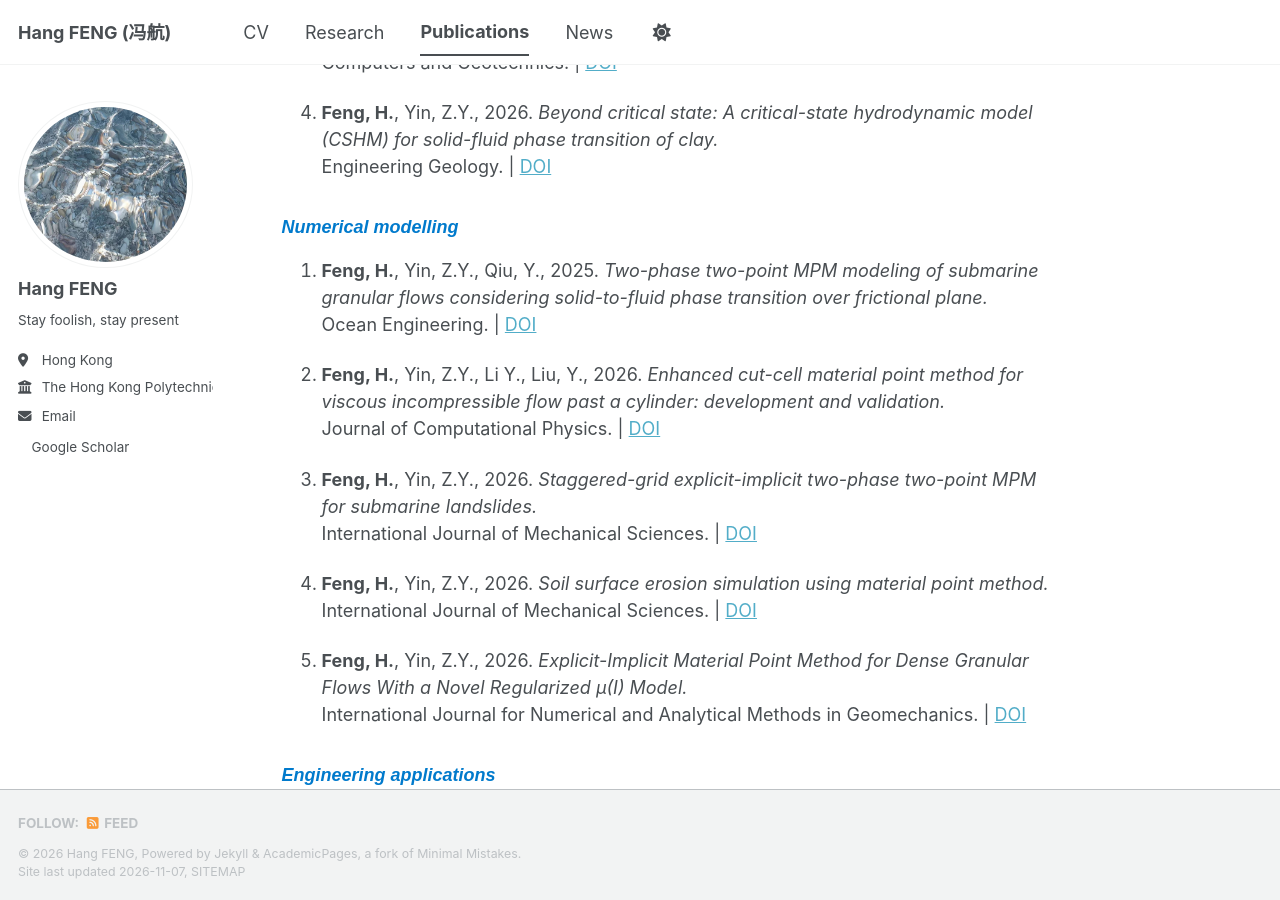
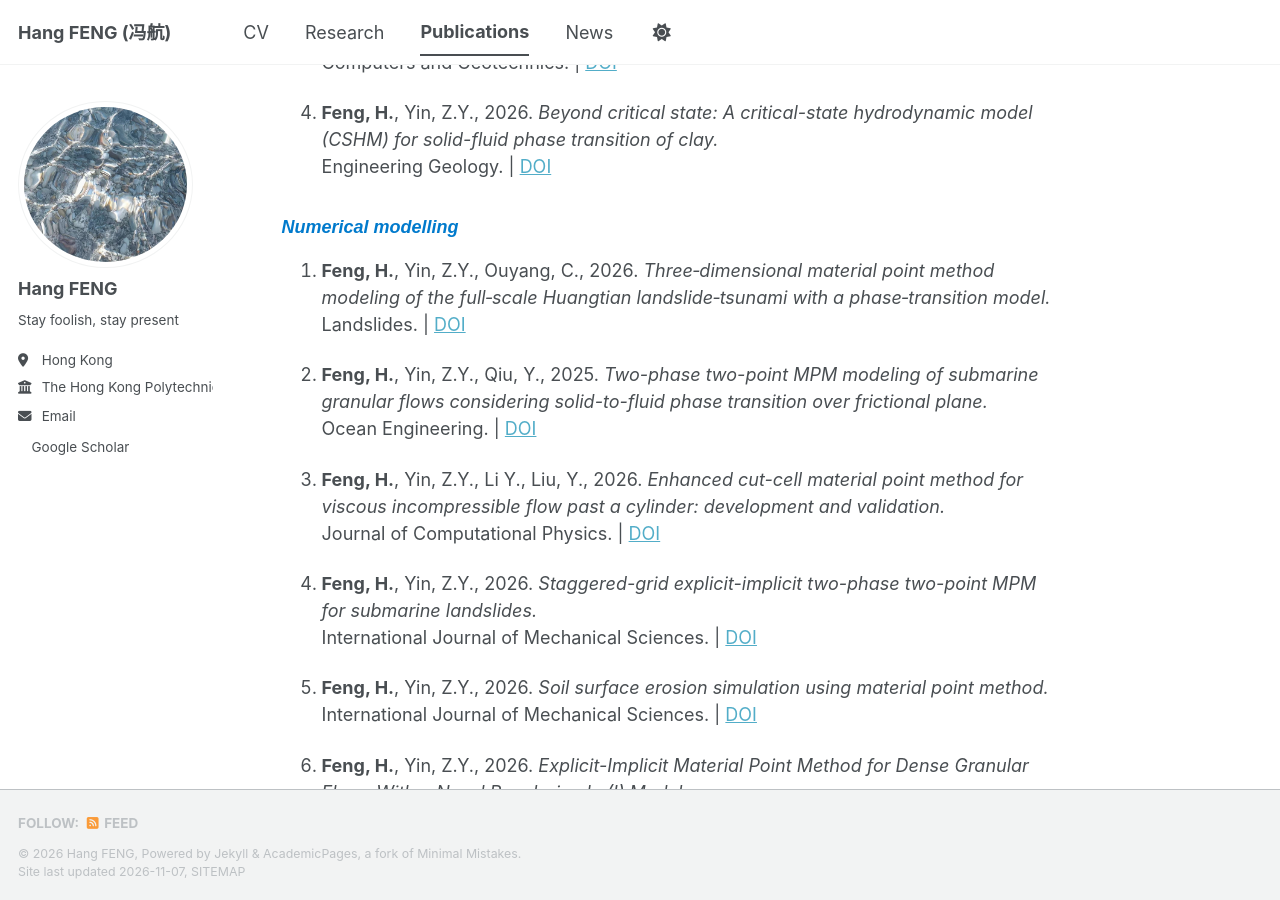
Before and after one commit to fenghang454/fenghang454.github.io, a Jekyll site: the page built from _pages/publications.md, in a window 1280 px wide and 900 px high, scrolled down 575 px. Built offline with Jekyll 4.4.1, drawn with Linux system fonts in a browser that asks for light colours; a style sheet for code colours, icons or effects is not loaded.

Commit message:
Update publications.md

```diff
--- a/_pages/publications.md
+++ b/_pages/publications.md
@@ -30,23 +30,27 @@ author_profile: true
 
 ### <span style="font-family: Arial; font-style: italic; color: #007ACC;">Numerical modelling </span>
 
+1. **Feng, H.**, Yin, Z.Y., Ouyang, C., 2026.
+   *Three‑dimensional material point method modeling of the full‑scale Huangtian landslide‑tsunami with a phase‑transition model.*
+   Landslides.  | [DOI](https://doi.org/10.1007/s11831-024-10198-0)
+
 1. **Feng, H.**, Yin, Z.Y., Qiu, Y., 2025.
    *Two-phase two-point MPM modeling of submarine granular flows considering solid-to-fluid phase transition over frictional plane.*
-   Ocean Engineering.  | [DOI](https://doi.org/10.1016/j.oceaneng.2025.122798)
+   Ocean Engineering.  | [DOI](https://doi.org/10.1007/s10346-026-02869-9.)
 
-2. **Feng, H.**, Yin, Z.Y., Li Y., Liu, Y., 2026.
+1. **Feng, H.**, Yin, Z.Y., Li Y., Liu, Y., 2026.
    *Enhanced cut-cell material point method for viscous incompressible flow past a cylinder: development and validation.*
    Journal of Computational Physics.   | [DOI](https://doi.org/10.1016/j.jcp.2026.115120)
 
-3. **Feng, H.**, Yin, Z.Y., 2026.
+1. **Feng, H.**, Yin, Z.Y., 2026.
    *Staggered-grid explicit-implicit two-phase two-point MPM for submarine landslides.*
    International Journal of Mechanical Sciences.  | [DOI](https://doi.org/10.1016/j.ijmecsci.2026.111652)
 
-4. **Feng, H.**, Yin, Z.Y., 2026.
+1. **Feng, H.**, Yin, Z.Y., 2026.
    *Soil surface erosion simulation using material point method.*
    International Journal of Mechanical Sciences.  | [DOI](https://doi.org/10.1016/j.ijmecsci.2026.111470)
 
-5. **Feng, H.**, Yin, Z.Y., 2026.
+1. **Feng, H.**, Yin, Z.Y., 2026.
    *Explicit-Implicit Material Point Method for Dense Granular Flows With a Novel Regularized µ(I) Model.*
    International Journal for Numerical and Analytical Methods in Geomechanics.  | [DOI](https://doi.org/10.1002/nag.70273)
 
```
